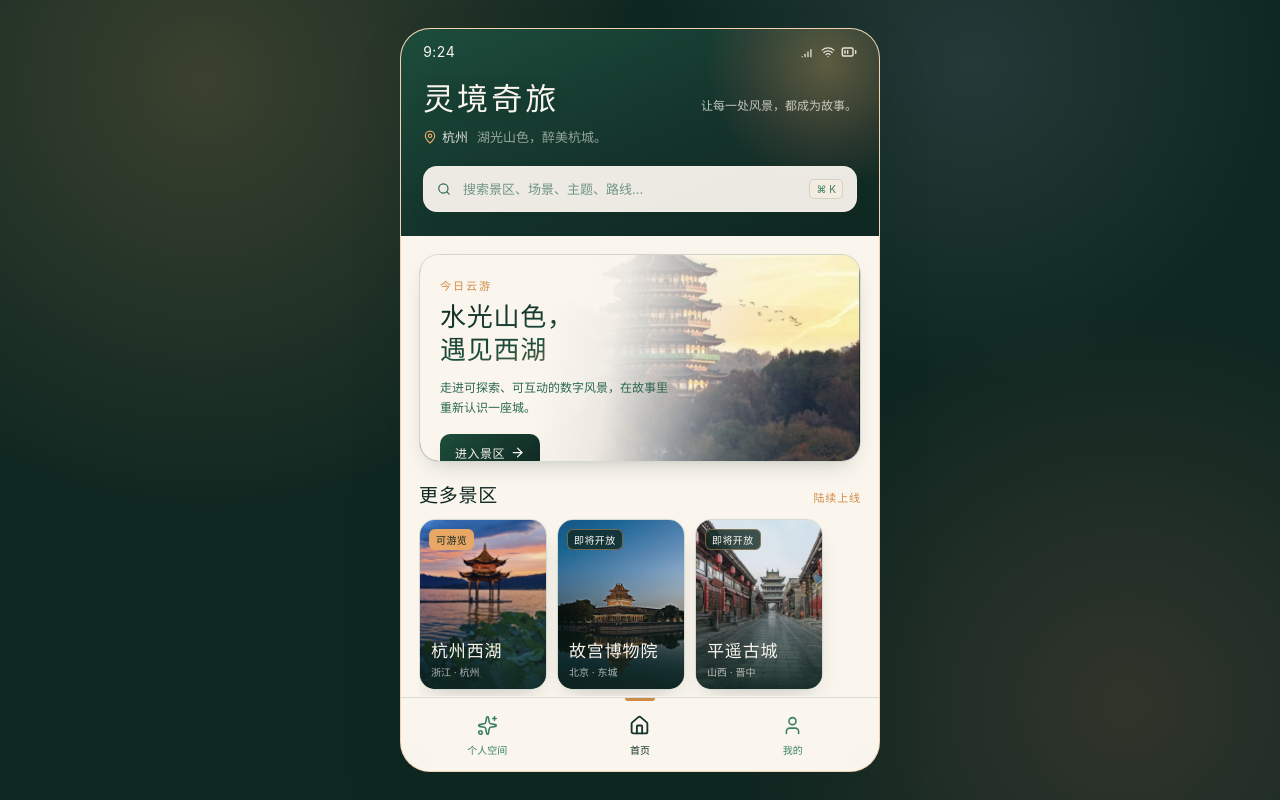
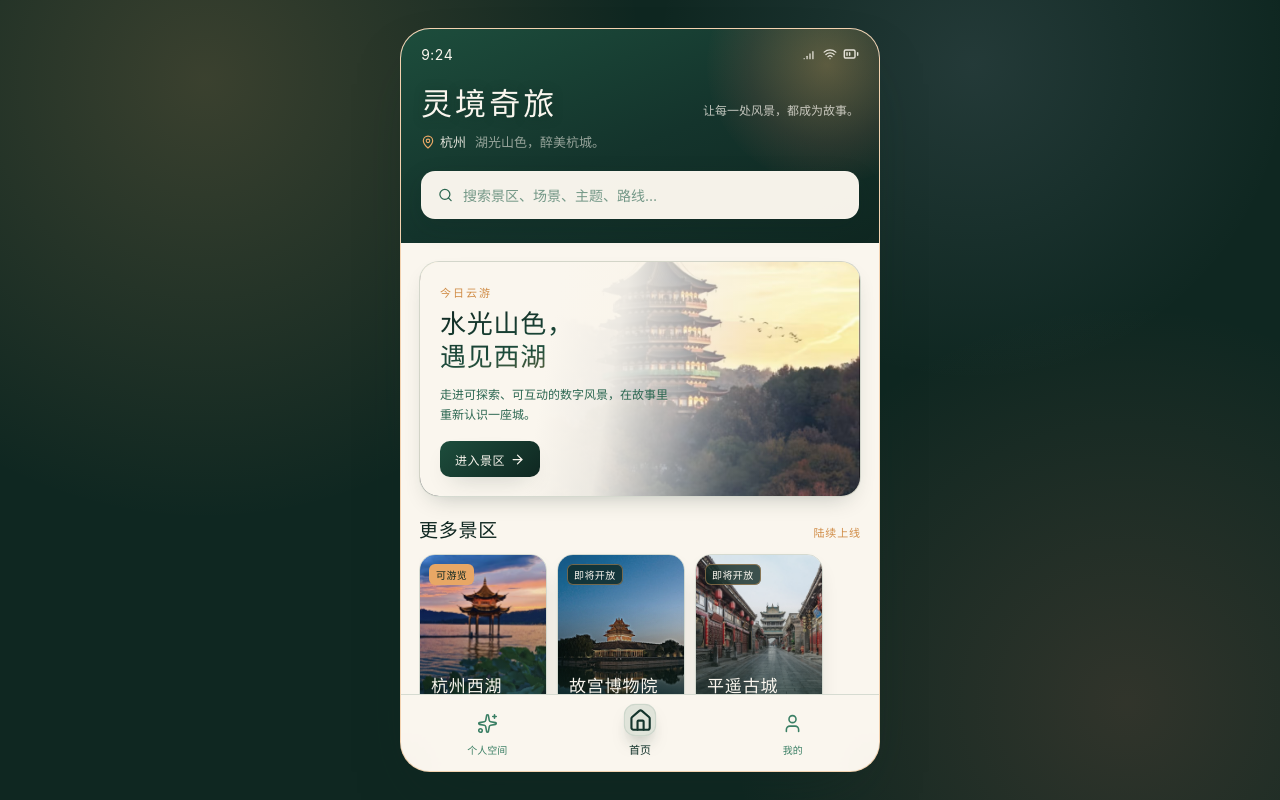
Before and after one commit to JavierVII/hackday--omg, a React (Vite) app in the folder client/: page /home in a window 1280 px wide. Built offline with nearby package versions, Linux system fonts and the light colour scheme.

Commit message:
style：调整组件效果以及下方导航栏选中

```diff
--- /dev/null
+++ b/client/src/components/common/MobileStatusBar/index.tsx
@@ -0,0 +1,22 @@
+import { BatteryMedium, SignalHigh, Wifi } from "lucide-react";
+
+import "./styles.css";
+
+interface MobileStatusBarProps {
+  readonly className?: string;
+}
+
+export function MobileStatusBar({ className }: MobileStatusBarProps) {
+  const classes = className ? `mobile-status-bar ${className}` : "mobile-status-bar";
+
+  return (
+    <div className={classes} aria-label="当前时间 9 点 24 分">
+      <time className="mobile-status-bar__time">9:24</time>
+      <span className="mobile-status-bar__indicators" aria-hidden="true">
+        <SignalHigh size={14} strokeWidth={2.2} />
+        <Wifi size={14} strokeWidth={2.2} />
+        <BatteryMedium size={16} strokeWidth={2.2} />
+      </span>
+    </div>
+  );
+}
--- /dev/null
+++ b/client/src/components/common/MobileStatusBar/styles.css
@@ -0,0 +1,22 @@
+.mobile-status-bar {
+  position: relative;
+  z-index: 2;
+  display: flex;
+  min-height: 22px;
+  align-items: center;
+  justify-content: space-between;
+  color: var(--paper-white);
+}
+
+.mobile-status-bar__time {
+  font-size: 14px;
+  font-variant-numeric: tabular-nums;
+  letter-spacing: 0.02em;
+}
+
+.mobile-status-bar__indicators {
+  display: flex;
+  gap: 6px;
+  align-items: center;
+  opacity: 0.88;
+}
--- a/client/src/pages/HomePage/index.tsx
+++ b/client/src/pages/HomePage/index.tsx
@@ -1,6 +1,5 @@
 import {
   ArrowRight,
-  BatteryMedium,
   ChevronRight,
   Compass,
   Home,
@@ -8,15 +7,14 @@ import {
   MapPin,
   Moon,
   Search,
-  SignalHigh,
   Sparkles,
   User,
   Users,
-  Wifi,
 } from "lucide-react";
 import type { LucideIcon } from "lucide-react";
 import { Link } from "react-router";
 
+import { MobileStatusBar } from "../../components/common/MobileStatusBar";
 import {
   palaceMuseumPhotos,
   pingyaoPhotos,
@@ -97,14 +95,7 @@ export function HomePage() {
         <header className="app-home__header">
           <div className="app-home__glow" aria-hidden="true" />
 
-          <div className="app-status" aria-label="当前时间 9 点 24 分">
-            <time className="app-status__time">9:24</time>
-            <span className="app-status__indicators" aria-hidden="true">
-              <SignalHigh size={14} strokeWidth={2.2} />
-              <Wifi size={14} strokeWidth={2.2} />
-              <BatteryMedium size={16} strokeWidth={2.2} />
-            </span>
-          </div>
+          <MobileStatusBar className="app-status" />
 
           <div className="app-brand-row">
             <p className="app-brand">灵境奇旅</p>
@@ -121,7 +112,6 @@ export function HomePage() {
             <Search size={16} strokeWidth={2} aria-hidden="true" />
             <span className="sr-only">搜索景区、场景、主题或路线</span>
             <input type="search" placeholder="搜索景区、场景、主题、路线…" />
-            <kbd>⌘ K</kbd>
           </label>
         </header>
 
--- a/client/src/pages/HomePage/styles.css
+++ b/client/src/pages/HomePage/styles.css
@@ -33,7 +33,7 @@
 .app-home__header {
   position: relative;
   flex: none;
-  padding: 14px 22px 24px;
+  padding: 14px 20px 24px;
   color: var(--paper-white);
   background: linear-gradient(158deg, var(--ink-green-800) 0%, var(--ink-green-900) 52%, var(--ink-green-950) 100%);
 }
@@ -52,25 +52,7 @@
 }
 
 .app-status {
-  position: relative;
-  z-index: 1;
-  display: flex;
-  align-items: center;
-  justify-content: space-between;
   margin-bottom: 14px;
-}
-
-.app-status__time {
-  font-size: 14px;
-  font-variant-numeric: tabular-nums;
-  letter-spacing: 0.02em;
-}
-
-.app-status__indicators {
-  display: flex;
-  gap: 6px;
-  align-items: center;
-  opacity: 0.88;
 }
 
 .app-brand-row {
@@ -127,26 +109,27 @@
   position: relative;
   z-index: 1;
   display: flex;
-  height: 46px;
-  gap: 2px;
+  height: 48px;
+  gap: 10px;
   align-items: center;
   margin-top: 20px;
-  padding: 0 13px;
+  padding: 0 16px;
   color: var(--ink-green-700);
-  background: rgb(250 246 238 / 94%);
-  border: 1px solid rgb(250 246 238 / 40%);
+  background: rgb(250 246 238 / 98%);
+  border: 1px solid rgb(250 246 238 / 54%);
   border-radius: 14px;
-  box-shadow: var(--shadow-card);
+  box-shadow: 0 8px 24px rgb(15 39 33 / 16%);
+  transition: border-color 160ms ease, box-shadow 160ms ease;
 }
 
 .app-search input {
   width: 100%;
   min-width: 0;
   height: 100%;
-  padding: 0 10px;
+  padding: 0;
   color: var(--ink-green-900);
   font-family: inherit;
-  font-size: 13px;
+  font-size: 14px;
   background: transparent;
   border: 0;
   outline: 0;
@@ -157,20 +140,15 @@
 }
 
 .app-search:focus-within {
-  border-color: var(--sunset-gold);
-  outline: 2px solid var(--focus-ring);
-  outline-offset: 2px;
+  border-color: rgb(160 196 180 / 82%);
+  outline: 0;
+  box-shadow:
+    0 0 0 3px rgb(122 169 149 / 22%),
+    0 10px 26px rgb(15 39 33 / 18%);
 }
 
-.app-search kbd {
-  flex: none;
-  padding: 3px 6px;
-  color: var(--ink-green-600);
-  font-family: inherit;
-  font-size: 10px;
-  background: var(--paper-warm);
-  border: 1px solid var(--hairline-ink);
-  border-radius: 5px;
+.app-search input:focus-visible {
+  outline: 0;
 }
 
 /* —— 内容区 —— */
@@ -216,7 +194,7 @@
    按钮永远落在卡片内，结构上不会再溢出底边。 */
 .cloud-tour-card {
   position: relative;
-  min-height: 208px;
+  min-height: 236px;
   overflow: hidden;
   background: linear-gradient(150deg, var(--paper-white) 0%, var(--paper-warm) 100%);
   border: 1px solid var(--hairline-ink);
@@ -600,33 +578,36 @@
   background: transparent;
   border: 0;
   text-decoration: none;
+  transition: color 180ms ease;
 }
 
 .app-bottom-nav__item.is-active {
   color: var(--ink-green-900);
-}
-
-.app-bottom-nav__item.is-active::before {
-  position: absolute;
-  top: -10px;
-  width: 30px;
-  height: 3px;
-  content: "";
-  background: var(--sunset-gold-deep);
-  border-radius: 0 0 3px 3px;
+  font-size: 11px;
+  font-weight: 600;
 }
 
 .app-bottom-nav__icon {
   display: grid;
-  width: 26px;
+  width: 28px;
   aspect-ratio: 1;
   place-items: center;
   line-height: 1;
+  border-radius: 10px;
+  transition: transform 180ms ease, background-color 180ms ease, box-shadow 180ms ease;
+}
+
+.app-bottom-nav__item.is-active .app-bottom-nav__icon {
+  background: rgb(42 102 80 / 12%);
+  box-shadow:
+    0 9px 16px -8px rgb(15 39 33 / 58%),
+    inset 0 0 0 1px rgb(42 102 80 / 10%);
+  transform: translateY(-3px) scale(1.16);
 }
 
 /* —— 焦点与辅助 —— */
 
-.app-home :is(a, button, input):focus-visible {
+.app-home :is(a, button):focus-visible {
   outline: 2px solid var(--focus-ring);
   outline-offset: 3px;
 }
@@ -703,6 +684,11 @@
     transition: none;
   }
 
+  .app-bottom-nav__item,
+  .app-bottom-nav__icon {
+    transition: none;
+  }
+
   .cloud-tour-card__cta:hover,
   .scenic-area-card:hover,
   .discovery-card:hover,
--- a/client/src/pages/PersonalSpacePage/index.tsx
+++ b/client/src/pages/PersonalSpacePage/index.tsx
@@ -18,6 +18,7 @@ import {
 import { useState } from "react";
 import { Link } from "react-router";
 
+import { MobileStatusBar } from "../../components/common/MobileStatusBar";
 import { westLakePortraits } from "../../lib/assets";
 
 import "./styles.css";
@@ -203,10 +204,7 @@ export function PersonalSpacePage() {
     <main className="app-home-stage space-stage">
       <section className="app-home space-page" aria-label="个人空间">
         <header className="space-header">
-          <div className="space-status" aria-label="当前时间 9 点 24 分">
-            <time>9:24</time>
-            <span>灵境奇旅</span>
-          </div>
+          <MobileStatusBar className="space-status" />
 
           <div className="space-title-row">
             <div>
--- a/client/src/pages/PersonalSpacePage/styles.css
+++ b/client/src/pages/PersonalSpacePage/styles.css
@@ -24,23 +24,6 @@
   border-radius: 50%;
   content: "";
   pointer-events: none;
-}
-
-.space-status {
-  position: relative;
-  z-index: 1;
-  display: flex;
-  align-items: center;
-  justify-content: space-between;
-  color: rgb(250 246 238 / 72%);
-  font-size: 12px;
-}
-
-.space-status time {
-  color: var(--paper-white);
-  font-size: 14px;
-  font-variant-numeric: tabular-nums;
-  letter-spacing: 0.02em;
 }
 
 .space-title-row {
--- a/client/src/pages/ProfilePage/index.tsx
+++ b/client/src/pages/ProfilePage/index.tsx
@@ -16,6 +16,7 @@ import {
 } from "lucide-react";
 import { Link } from "react-router";
 
+import { MobileStatusBar } from "../../components/common/MobileStatusBar";
 import { westLakePortraits } from "../../lib/assets";
 
 import "./styles.css";
@@ -53,10 +54,7 @@ export function ProfilePage() {
     <main className="app-home-stage profile-stage">
       <section className="app-home profile-page" aria-label="我的">
         <header className="profile-hero">
-          <div className="profile-status" aria-label="当前时间 9 点 24 分">
-            <time>9:24</time>
-            <span>灵境奇旅</span>
-          </div>
+          <MobileStatusBar className="profile-status" />
 
           <div className="profile-hero__heading">
             <div>
--- a/client/src/pages/ProfilePage/styles.css
+++ b/client/src/pages/ProfilePage/styles.css
@@ -22,23 +22,6 @@
   border-radius: 50%;
   content: "";
   pointer-events: none;
-}
-
-.profile-status {
-  position: relative;
-  z-index: 1;
-  display: flex;
-  align-items: center;
-  justify-content: space-between;
-  color: rgb(250 246 238 / 74%);
-  font-size: 12px;
-}
-
-.profile-status time {
-  color: var(--paper-white);
-  font-size: 14px;
-  font-variant-numeric: tabular-nums;
-  letter-spacing: 0.02em;
 }
 
 .profile-hero__heading {
--- a/client/src/pages/ScenicDetailPage/index.tsx
+++ b/client/src/pages/ScenicDetailPage/index.tsx
@@ -3,7 +3,6 @@ import { Link } from "react-router";
 import {
   ArrowLeft,
   ArrowRight,
-  BatteryMedium,
   Box,
   ChevronRight,
   Clock3,
@@ -12,12 +11,11 @@ import {
   Navigation,
   Route,
   Share2,
-  SignalHigh,
   Star,
-  Wifi,
 } from "lucide-react";
 import type { LucideIcon } from "lucide-react";
 
+import { MobileStatusBar } from "../../components/common/MobileStatusBar";
 import { westLakeHero, westLakeLandscapes, westLakePortraits, type Photo } from "../../lib/assets";
 
 import "./styles.css";
@@ -121,14 +119,7 @@ export function ScenicDetailPage() {
             />
             <span className="scenic-cover__scrim" aria-hidden="true" />
 
-            <div className="scenic-status" aria-label="当前时间 9 点 24 分">
-              <time>9:24</time>
-              <span className="scenic-status__icons" aria-hidden="true">
-                <SignalHigh size={14} strokeWidth={2.2} />
-                <Wifi size={14} strokeWidth={2.2} />
-                <BatteryMedium size={16} strokeWidth={2.2} />
-              </span>
-            </div>
+            <MobileStatusBar className="scenic-status" />
 
             <div className="scenic-cover__toolbar">
               <Link className="scenic-icon-button" to="/home" aria-label="返回游客端首页">
--- a/client/src/pages/ScenicDetailPage/styles.css
+++ b/client/src/pages/ScenicDetailPage/styles.css
@@ -71,22 +71,9 @@
 }
 
 .scenic-status {
-  position: relative;
-  z-index: 2;
-  display: flex;
-  align-items: center;
-  justify-content: space-between;
-  padding: 14px 20px 0;
-  color: var(--paper-white);
-  font-size: 12px;
-  font-variant-numeric: tabular-nums;
+  height: 36px;
+  padding: 14px 10px 0 20px;
   text-shadow: 0 1px 6px rgb(15 39 33 / 55%);
-}
-
-.scenic-status__icons {
-  display: flex;
-  gap: 6px;
-  align-items: center;
 }
 
 .scenic-cover__toolbar {
```
Also changed, not shown: 1 other file (tests, documents, lock files or other folders).
